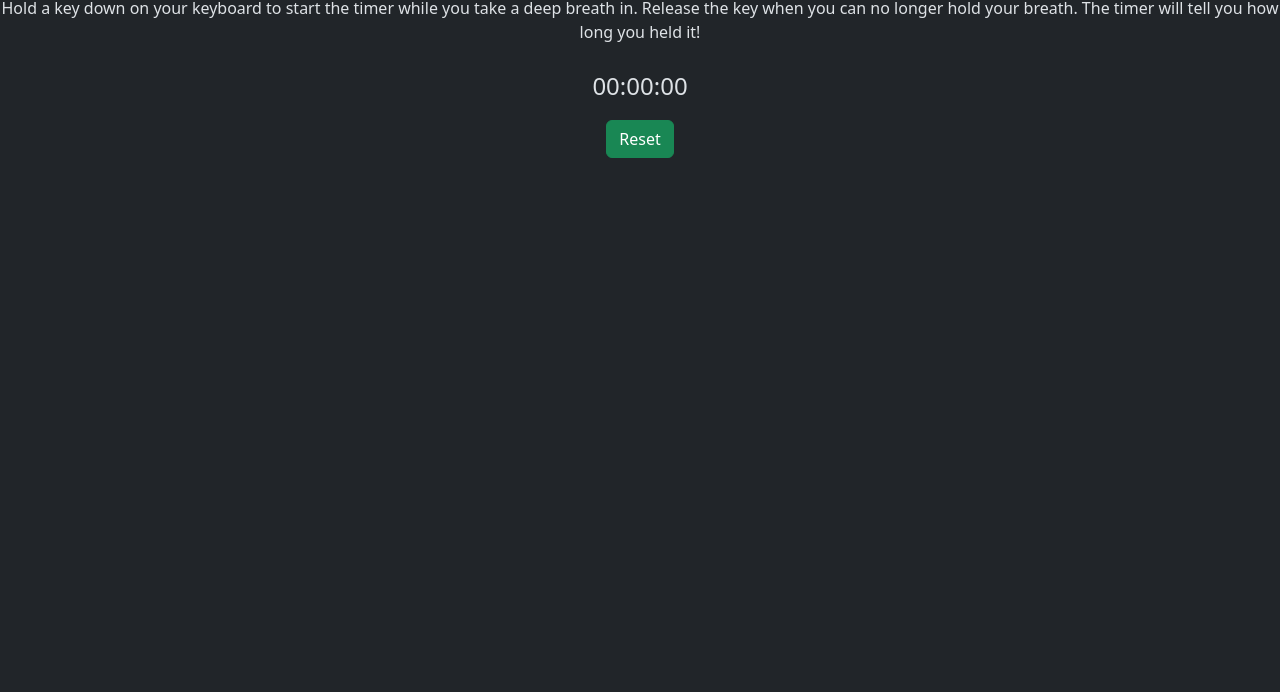
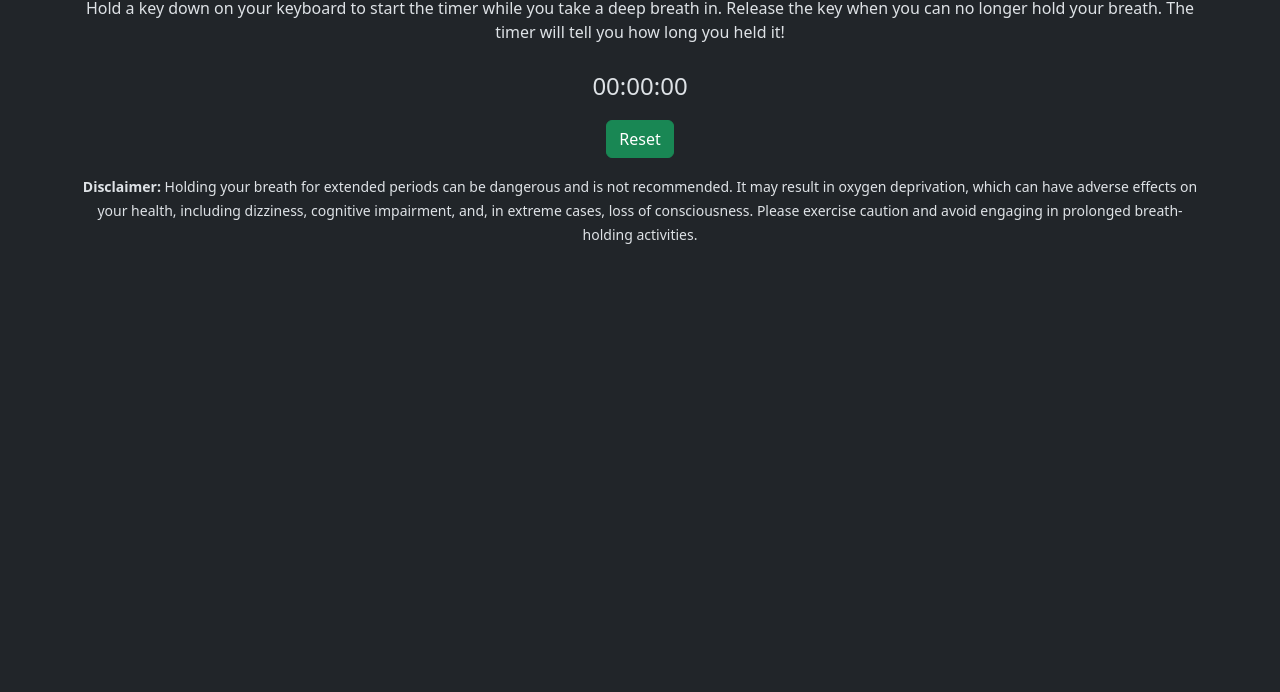
Before and after one commit to Melody-Lisa/dont-breath, a plain HTML site: page index.html in a window 1280 px wide. Shown: the part 108-800 px from the top of the page. Drawn offline with nearby package versions, Linux system fonts and the light colour scheme.

Commit message:
feat:Add disclaimer

```diff
--- a/index.html
+++ b/index.html
@@ -1,6 +1,5 @@
 <!DOCTYPE html>
-<html lang="en"
-data-bs-theme="dark">
+<html lang="en" data-bs-theme="dark">
 
 <head>
     <meta charset="UTF-8">
@@ -13,12 +12,22 @@ data-bs-theme="dark">
 </head>
 
 <body onkeydown="startStopwatch()" onkeyup="stopStopwatch()">
-    <h1 class="display-1 text-center">Don't Breath!</h1>
-    <p class="text-center">Hold a key down on your keyboard to start the timer while you take a deep breath in.
-        Release the key when you can no longer hold your breath.
-        The timer will tell you how long you held it!</p>
-    <div id="stopwatch" class="text-center py-2 fs-4">00:00:00</div>
-    <div class="text-center py-2"><button class="btn-center btn btn-success" onclick="resetStopwatch();">Reset</button></div>
+    <article class="container">
+        <h1 class="display-1 text-center">Don't Breath!</h1>
+        <p class="text-center">Hold a key down on your keyboard to start the timer while you take a deep breath in.
+            Release the key when you can no longer hold your breath.
+            The timer will tell you how long you held it!</p>
+        <div id="stopwatch" class="text-center py-2 fs-4">00:00:00</div>
+        <div class="text-center py-2"><button class="btn-center btn btn-success"
+                onclick="resetStopwatch();">Reset</button>
+        </div>
+        <p class="text-center py-2"><small><strong>Disclaimer:</strong> Holding your breath for extended periods can be
+                dangerous and is not recommended. It may result
+                in oxygen deprivation, which can have adverse effects on your health, including dizziness, cognitive
+                impairment,
+                and, in extreme cases, loss of consciousness. Please exercise caution and avoid engaging in prolonged
+                breath-holding activities.</small></p>
+    </article>
 
     <script src="https://cdn.jsdelivr.net/npm/bootstrap@5.3.2/dist/js/bootstrap.bundle.min.js"
         integrity="sha384-C6RzsynM9kWDrMNeT87bh95OGNyZPhcTNXj1NW7RuBCsyN/o0jlpcV8Qyq46cDfL"
```
